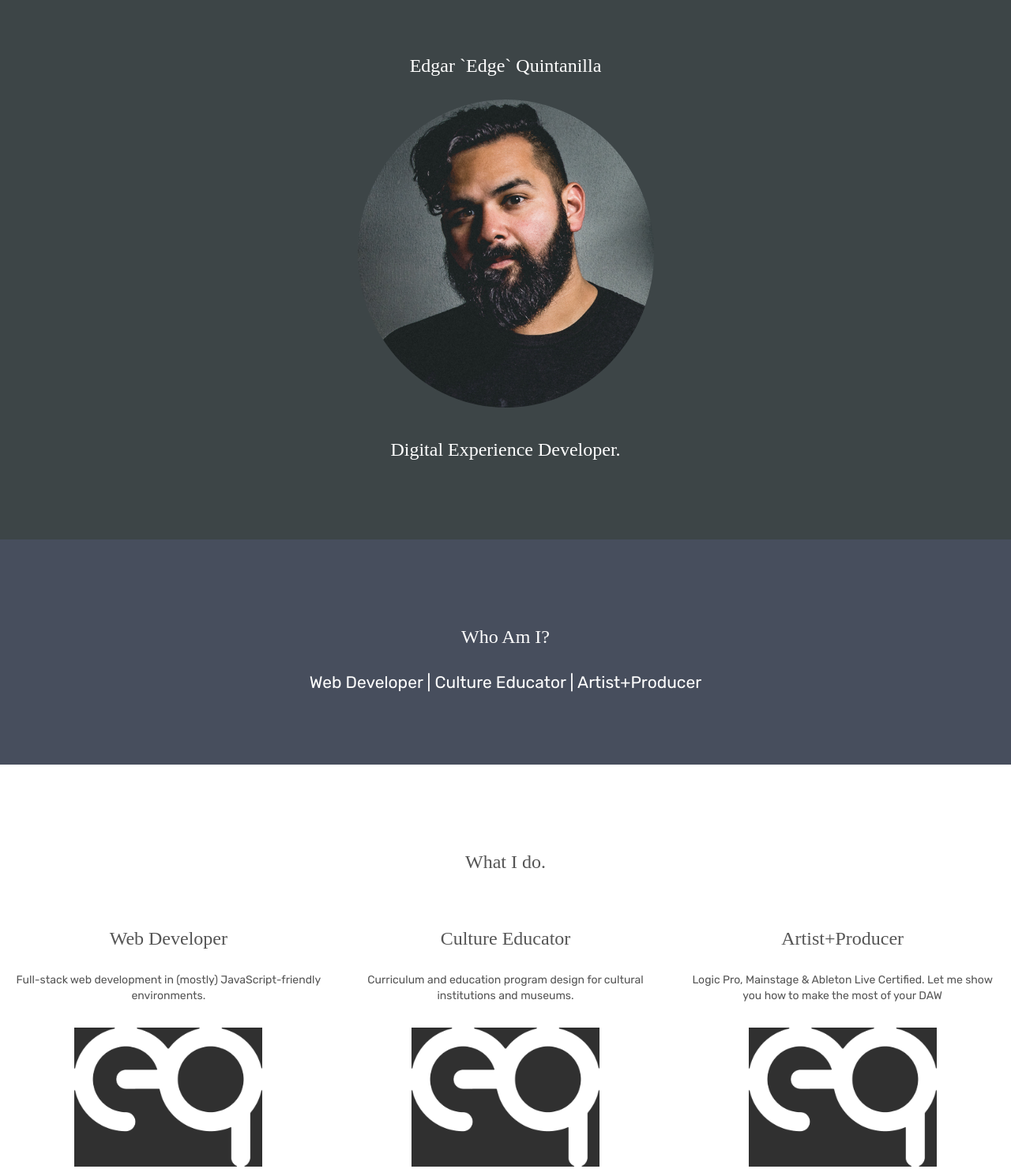
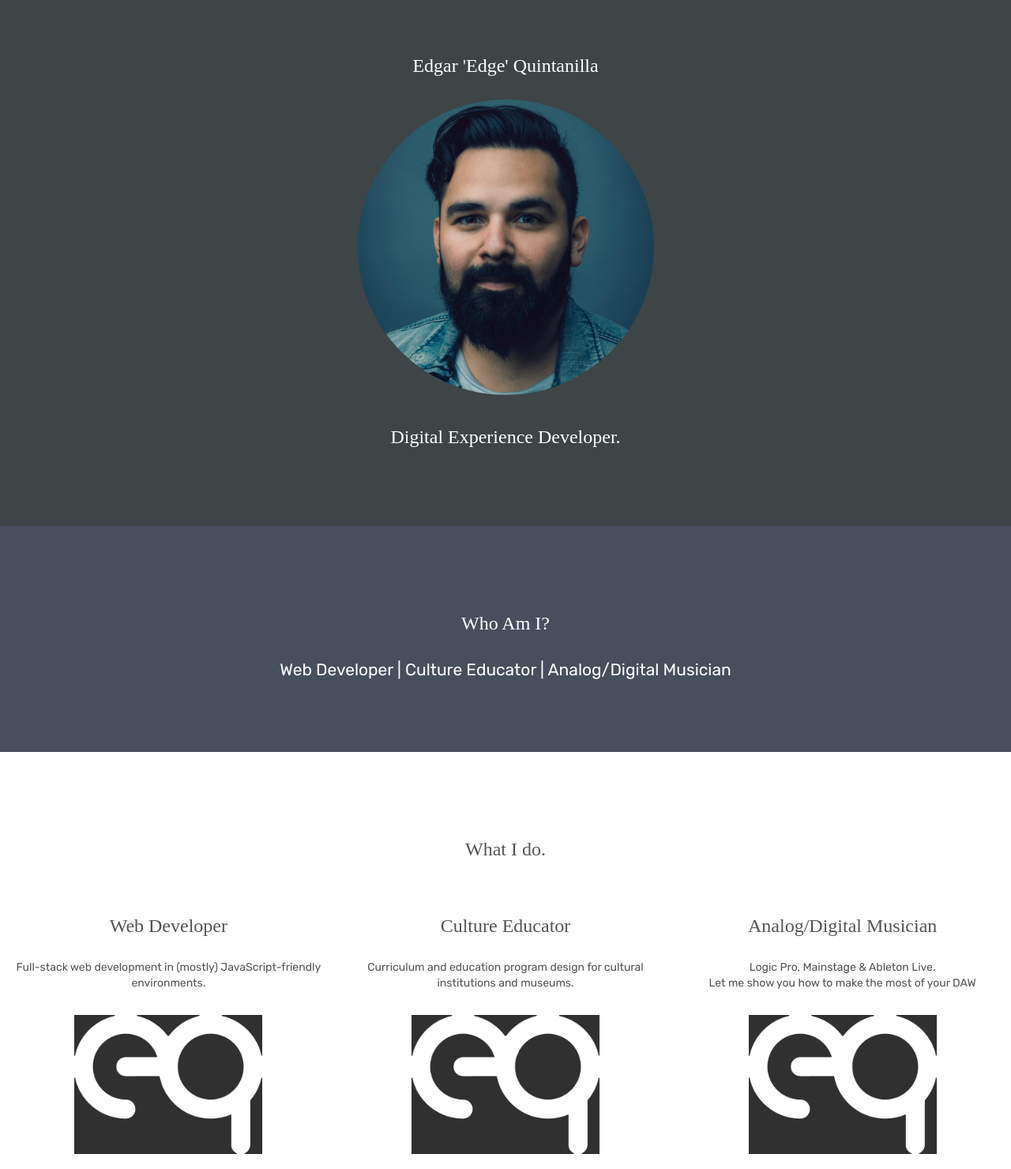
Before and after one commit to edgeq/eq-portfolio, a plain HTML site: page index.html in a window 1280 px wide. Shown: the part 120-1600 px from the top of the page at 79% size. Drawn offline with nearby package versions, Linux system fonts and the light colour scheme; a web font is replaced by a local one.

Commit message:
porfolio image and description updated

```diff
--- a/index.html
+++ b/index.html
@@ -42,8 +42,8 @@
 
 		<section id="">
 			<div class="container-fluid bg-1 text-center">
-				<h3>Edgar `Edge` Quintanilla</h3>
-				<img src="assets/images/edge-monochrome.png" class="img-circle img-small" alt="edge in monochrome">
+				<h3>Edgar 'Edge' Quintanilla</h3>
+				<img src="assets/images/edge-2017.jpg" class="img-circle img-small" alt="edge in monochrome">
 				<h3>Digital Experience Developer.</h3>
 
 
@@ -54,7 +54,7 @@
 		<section id="who">
 			<div class="container-fluid bg-2 text-center">
 				<h3>Who Am I?</h3>
-				<p class="lead"> Web Developer | Culture Educator | Artist+Producer </p>
+				<p class="lead"> Web Developer | Culture Educator | Analog/Digital Musician </p>
 				<!-- <a href="mailto:edgarq86@gmail.com" target="_top"" class="btn btn-default btn-lg">
 					<span class="glyphicon glyphicon-envelope"></span> Contact</a> -->
 				</div>
@@ -77,8 +77,8 @@
 						<img src="assets/images/eq-logo_white.png" class="img-responsive eq-logo" alt="eq loqo">
 					</div>
 					<div class="col-sm-4">
-						<h3>Artist+Producer</h3>
-						<p>Logic Pro, Mainstage & Ableton Live Certified. Let me show you how to make the most of your DAW</p><br>
+						<h3>Analog/Digital Musician</h3>
+						<p>Logic Pro, Mainstage & Ableton Live. <br> Let me show you how to make the most of your DAW</p><br>
 						<img src="assets/images/eq-logo_white.png" class="img-responsive eq-logo" alt="eq loqo">
 					</div>
 				</div>
```
Also changed, not shown: assets/images/edge-2017.jpg (added), 1 other file.
